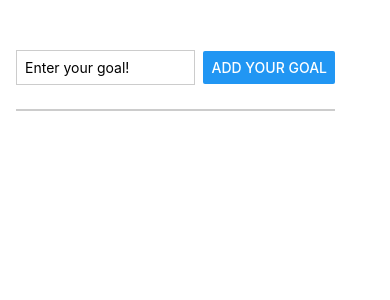
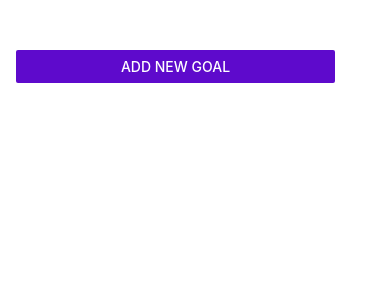
Before and after one commit to bitlucky/Aimly, a React Native app: screen / in a window 390 px wide. Shown: the top 300 px of the page. Built offline with nearby package versions, Linux system fonts and the light colour scheme.

Commit message:
Added Modal for AimList

```diff
--- a/App.js
+++ b/App.js
@@ -13,6 +13,7 @@ import GoalInput from './Components/GoalInput';
 
 export default function () {
   const [goals, setGoals] = useState([]);
+  const [modalVisibilityState, setModalVisibilityState] = useState(false);
 
   const addGoalHandler = (inputGoals) => {
     setGoals((currentGoal) => [
@@ -23,45 +24,54 @@ export default function () {
 
   const showConfirmDialog = (id) => {
     return Alert.alert(
-      "Are you sure?",
-      "Are you sure you want to remove this goal?",
+      'Are you sure?',
+      'Are you sure you want to remove this goal?',
       [
         {
-          text: "Yes",
+          text: 'Yes',
           onPress: () => {
-            onDeleteHandler(id)
+            onDeleteHandler(id);
           },
         },
         {
-          text: "No",
+          text: 'No',
         },
       ]
     );
   };
 
   const onDeleteHandler = (id) => {
-    console.log('DELETE');
     let goalsCopy = [...goals];
-    goalsCopy = goalsCopy.filter((goals) => goals.key.toString() !== id.toString())
+    goalsCopy = goalsCopy.filter(
+      (goals) => goals.key.toString() !== id.toString()
+    );
     setGoals(goalsCopy);
-  }
+  };
 
   return (
     <View style={styles.appContainer}>
-      <GoalInput addGoalHandler={addGoalHandler} />
-      <View>
-        <FlatList
-          data={goals}
-          renderItem={(itemData) => {
-            return <GoalItem itemData={itemData} deleteItem={showConfirmDialog}/>;
-          }}
-        />
+      <View styles={styles.addNewGoal}>
+      <Button
+        title="Add New Goal"
+        color="#5e0acc"
+        onPress={() => setModalVisibilityState(true)}
+      />
       </View>
+      <GoalInput
+        addGoalHandler={addGoalHandler}
+        isModalVisible={modalVisibilityState}
+        setModalVisibilityState={setModalVisibilityState}
+        goals={goals}
+        showConfirmDialog={showConfirmDialog}
+      />
     </View>
   );
 }
 
 const styles = StyleSheet.create({
+  addNewGoal: {
+    paddingTop: 20,
+  },
   appContainer: {
     paddingTop: 50,
     paddingHorizontal: 16,
--- a/Components/GoalInput.js
+++ b/Components/GoalInput.js
@@ -1,7 +1,14 @@
-import { View, TextInput, Button, StyleSheet } from 'react-native';
-import React, {useState} from 'react';
+import { View, TextInput, Button, StyleSheet, Modal } from 'react-native';
+import React, { useState } from 'react';
+import GoalList from './GoalList';
 
-const GoalInput = ({addGoalHandler}) => {
+const GoalInput = ({
+  addGoalHandler,
+  isModalVisible,
+  setModalVisibilityState,
+  goals,
+  showConfirmDialog,
+}) => {
   const [inputGoals, setInputGoals] = useState();
 
   const goalInputHandler = (enteredGoal) => {
@@ -10,9 +17,10 @@ const GoalInput = ({addGoalHandler}) => {
 
   const onPressHandler = () => {
     addGoalHandler(inputGoals);
-  }
+  };
 
   return (
+    <Modal visible={isModalVisible} animationType="slide">
       <View style={styles.inputContainer}>
         <TextInput
           style={styles.textInput}
@@ -20,15 +28,24 @@ const GoalInput = ({addGoalHandler}) => {
           onChangeText={goalInputHandler}
           value={inputGoals}
         />
+        <View style={styles.btnContainer}>
+          <View style={styles.btn}>
             <Button title="Add your goal" onPress={onPressHandler} />
           </View>
+          <Button
+            title="Cancel"
+            onPress={() => setModalVisibilityState(false)}
+          />
+        </View>
+      </View>
+      <GoalList goals={goals} showConfirmDialog={showConfirmDialog} />
+    </Modal>
   );
 };
 
 const styles = StyleSheet.create({
   inputContainer: {
-    flexDirection: 'row',
-    justifyContent: 'space-between',
+    justifyContent: 'center',
     alignItems: 'center',
     paddingBottom: 24,
     borderBottomWidth: 2,
@@ -42,6 +59,14 @@ const styles = StyleSheet.create({
     marginRight: 8,
     width: '70%',
   },
+  btnContainer: {
+    marginTop: 20,
+    flexDirection: 'row',
+  },
+  btn: {
+    width: '40%',
+    marginHorizontal: 10,
+  },
 });
 
 export default GoalInput;
--- a/Components/GoalItem.js
+++ b/Components/GoalItem.js
@@ -1,22 +1,27 @@
 import { View, Text, StyleSheet, Pressable } from 'react-native';
 import React from 'react';
 
-const GoalItem = ({itemData, deleteItem}) => {
+const GoalItem = ({ itemData, deleteItem }) => {
   return (
-    <Pressable onPress={() => deleteItem(itemData.item.key)}>
-    <View>
-      <Text style={styles.goalItem}>{itemData.item.text}</Text>
+    <View style={styles.goalItem}>
+      <Pressable
+        android_ripple={{ color: '#dddddd' }}
+        onPress={() => deleteItem(itemData.item.key)}
+      >
+        <Text style={styles.goalText}>{itemData.item.text}</Text>
+      </Pressable>
     </View>
-    </Pressable>
   );
 };
 
 const styles = StyleSheet.create({
   goalItem: {
     margin: 8,
-    padding: 8,
     borderRadius: 6,
     backgroundColor: '#5e0acc',
+  },
+  goalText: {
+    padding: 8,
     color: '#cccccc',
   },
 });
--- /dev/null
+++ b/Components/GoalList.js
@@ -0,0 +1,20 @@
+import { FlatList, View, Text } from 'react-native';
+import GoalItem from './GoalItem';
+import React from 'react';
+
+const GoalList = ({ goals, showConfirmDialog }) => {
+  return (
+    <View>
+      <FlatList
+        data={goals}
+        renderItem={(itemData) => {
+          return (
+            <GoalItem itemData={itemData} deleteItem={showConfirmDialog} />
+          );
+        }}
+      />
+    </View>
+  );
+};
+
+export default GoalList;
```
Lines whose indentation alone changed are shown as unchanged.
